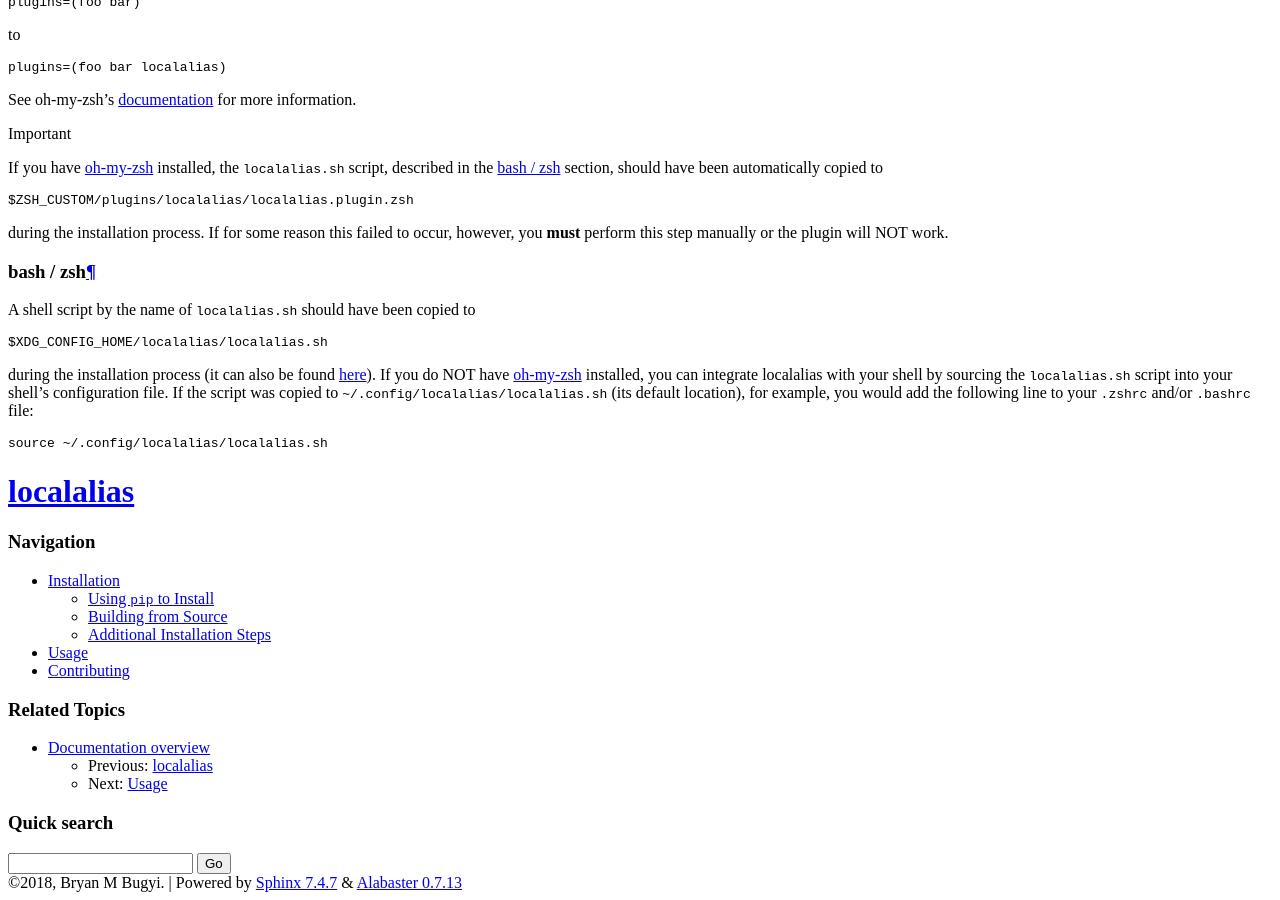
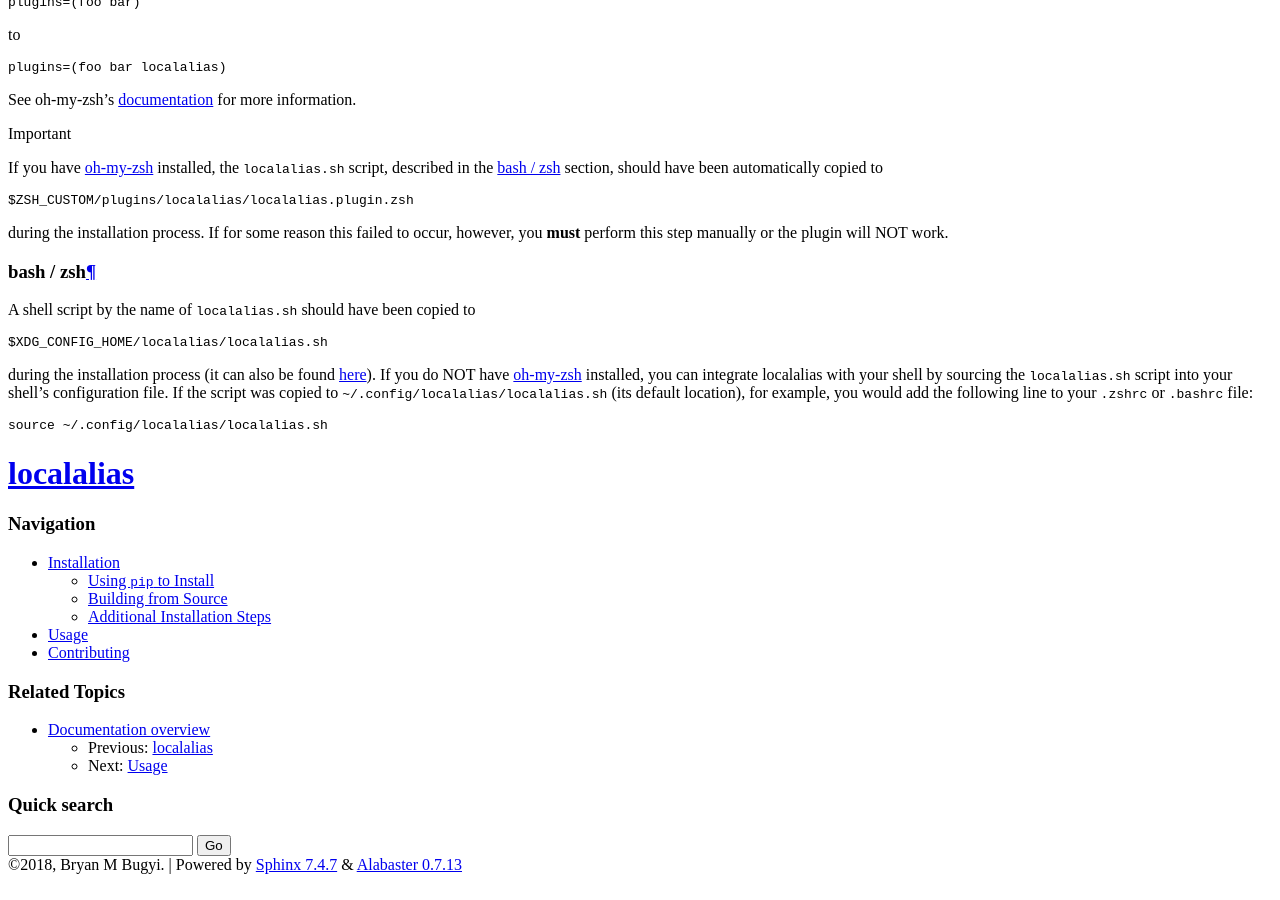
Before and after one commit to bbugyi200/funky, a Sphinx documentation site: the page built from docs/installation.rst, in a window 1280 px wide and 900 px high, scrolled down 730 px. Built offline with Sphinx 7.4.7, drawn with Linux system fonts in a browser that asks for light colours.

```diff
--- a/docs/installation.rst
+++ b/docs/installation.rst
@@ -116,7 +116,7 @@
 installed, you can integrate localalias with your shell by sourcing the ``localalias.sh`` script
 into your shell's configuration file. If the script was copied to
 ``~/.config/localalias/localalias.sh`` (its default location), for example, you would add the
-following line to your ``.zshrc`` and/or ``.bashrc`` file:
+following line to your ``.zshrc`` or ``.bashrc`` file:
 
 .. code-block:: shell
 
--- a/scripts/__init__.py
+++ b/scripts/__init__.py
@@ -1 +1 @@
-"""Utility scripts for localalias."""
+"""Various scripts used by localalias."""
```
Also changed, not shown: 1 other file.
